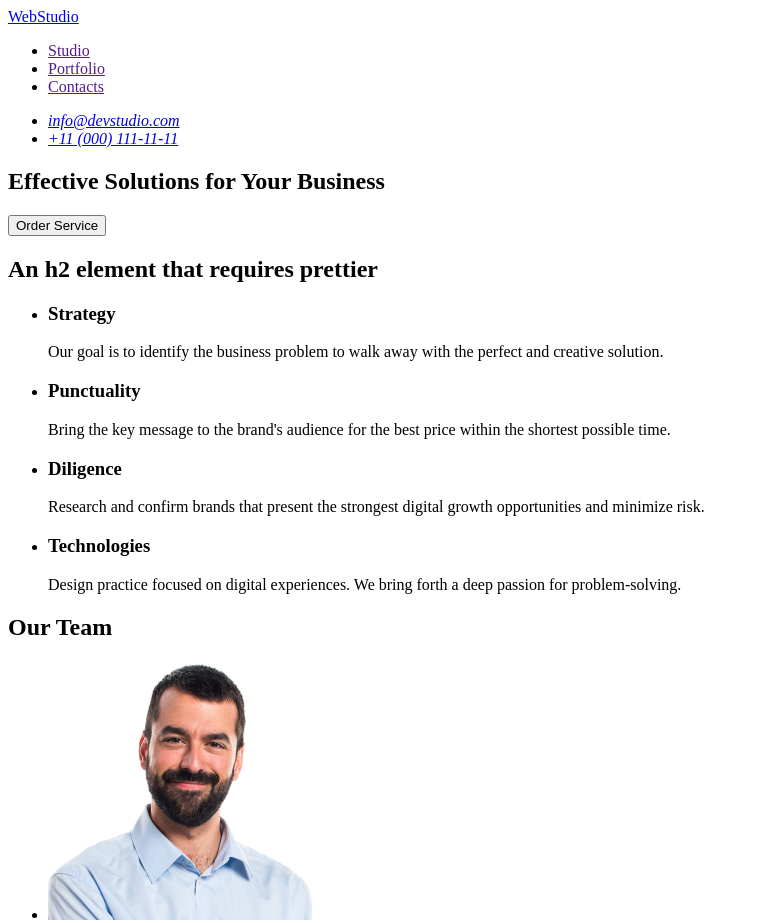
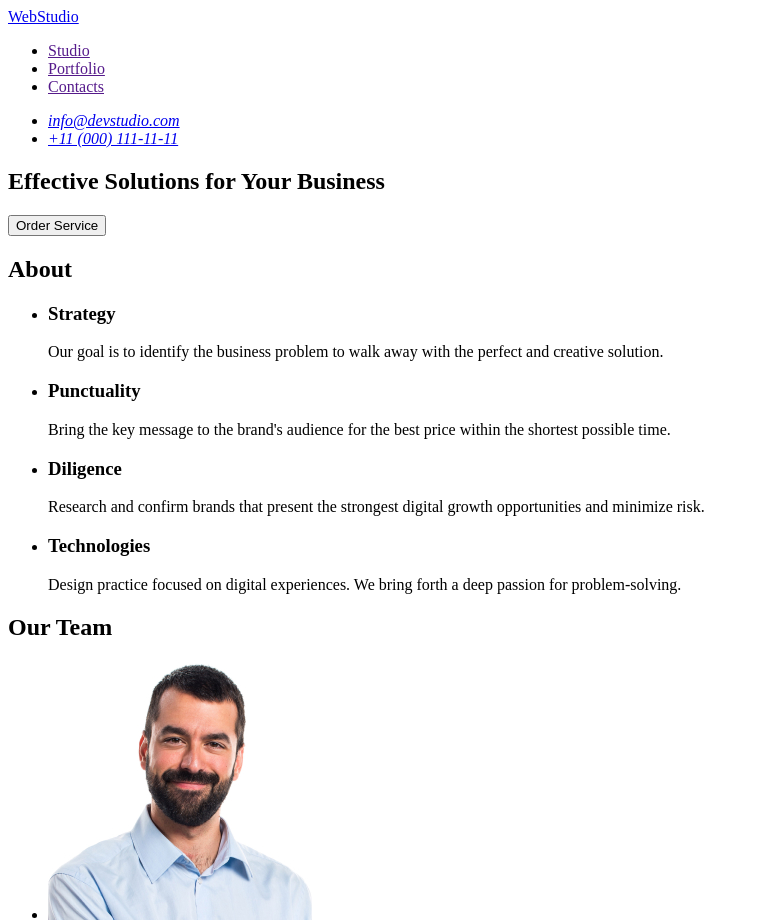
Before and after one commit to kulikp1/goit-markup-hw-01, a plain HTML site: page index.html in a window 1280 px wide. Shown: the top 923 px of the page, without its empty margins (0-759 px from the left). Drawn offline with Linux system fonts and the light colour scheme.

Commit message:
Update h2

```diff
--- a/index.html
+++ b/index.html
@@ -35,7 +35,7 @@
         <button type="button">Order Service</button>
       </section>
       <section class="sec1">
-        <h2>An h2 element that requires prettier</h2>
+        <h2>About</h2>
         <ul>
           <li>
             <h3>Strategy</h3>
```
